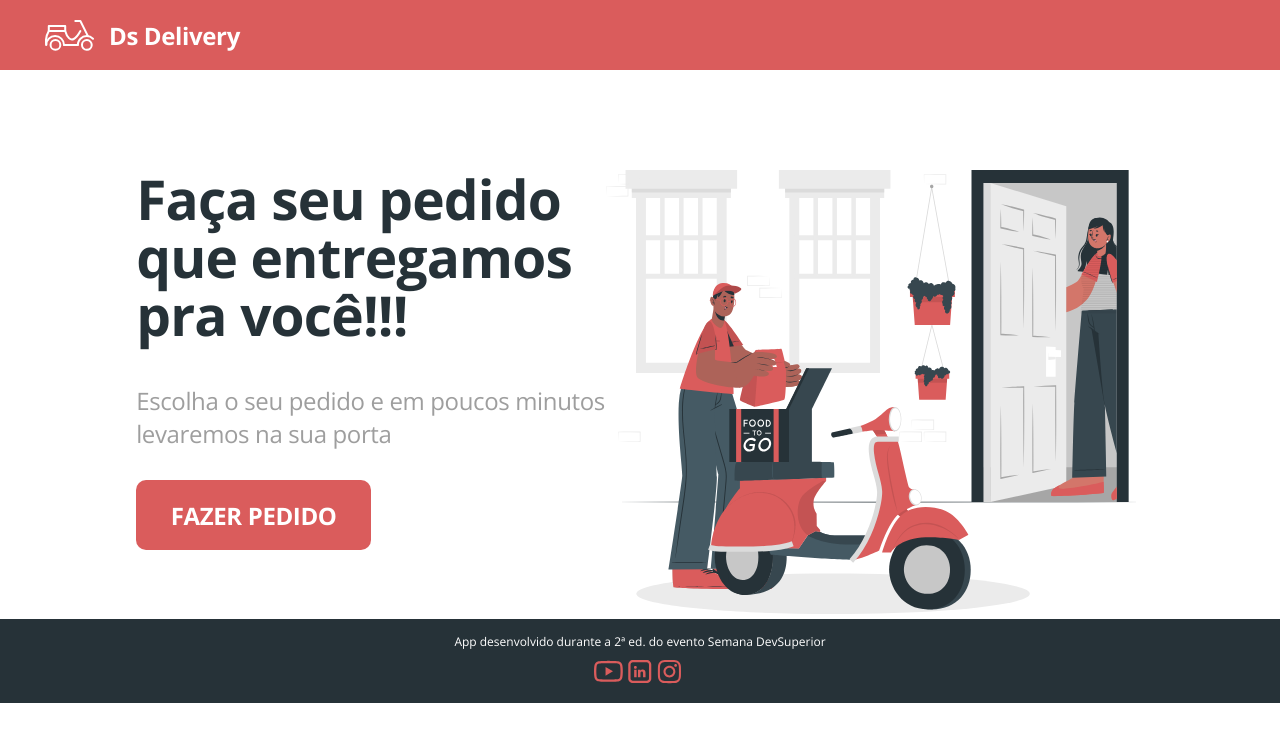
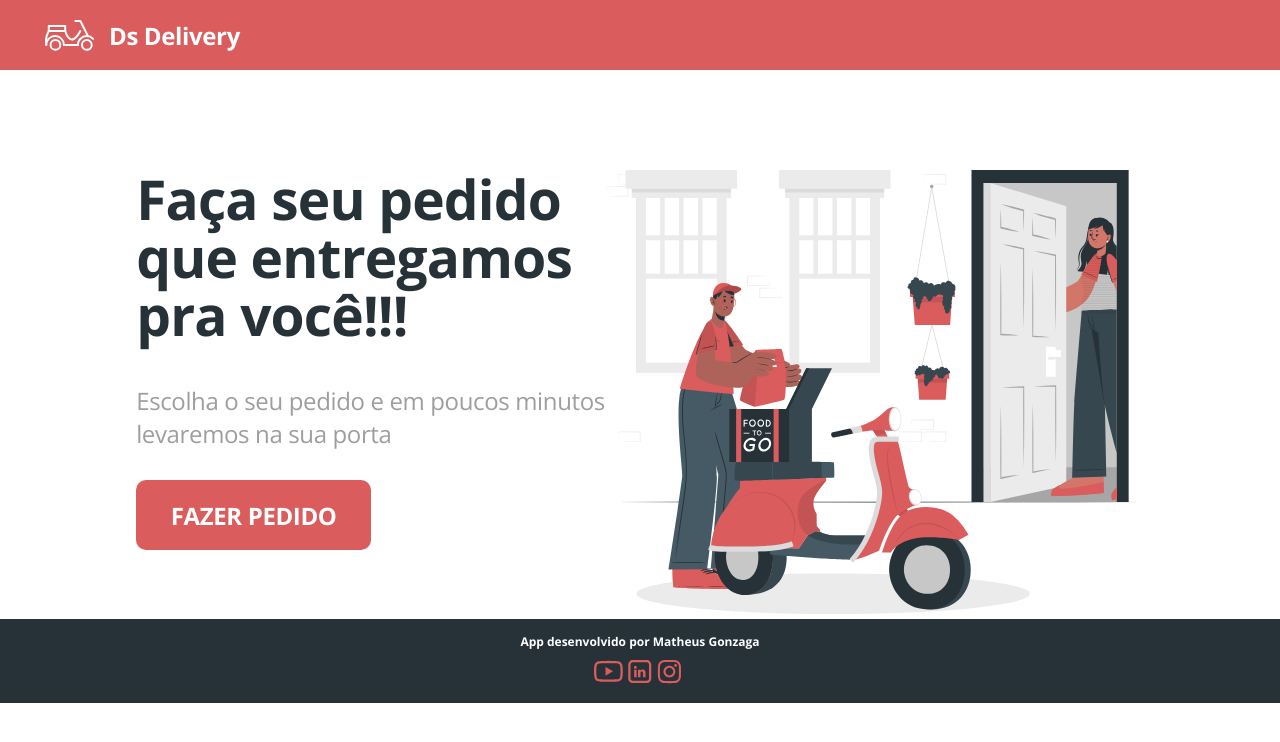
Before and after one commit to MatheusGonzaga-dev/dsdeliver-sds2, a React (Create React App) app in the folder front-web/: page / in a window 1280 px wide. Shown: the top 742 px of the page. Built offline with nearby package versions, Linux system fonts and the light colour scheme; no server answers.

Commit message:
correção

```diff
--- a/front-web/src/Footer/index.tsx
+++ b/front-web/src/Footer/index.tsx
@@ -7,7 +7,7 @@ import { ReactComponent as Instagramicon} from './instagram.svg';
 function Footer() {
     return (
         <footer className="main-footer">
-          App desenvolvido durante a 2ª ed. do evento Semana DevSuperior
+          <strong>App desenvolvido por Matheus Gonzaga</strong>
           <div className="footer-icons">
             <a href="https://www.youtube.com/channel/UCcdIjSzSt4J_1vpmotg6rYQ" target="_new">
             <Youtubeicon/>
```
Also changed, not shown: 1 other file (tests, documents, lock files or other folders).
